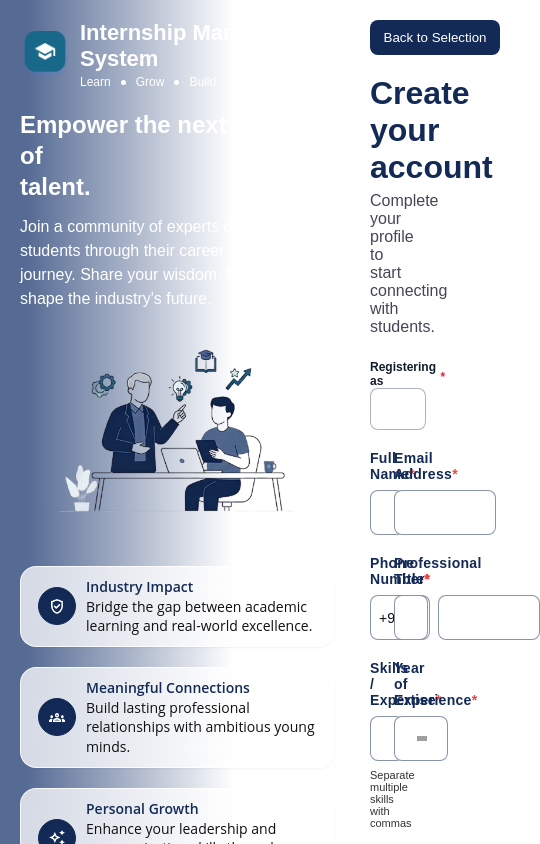
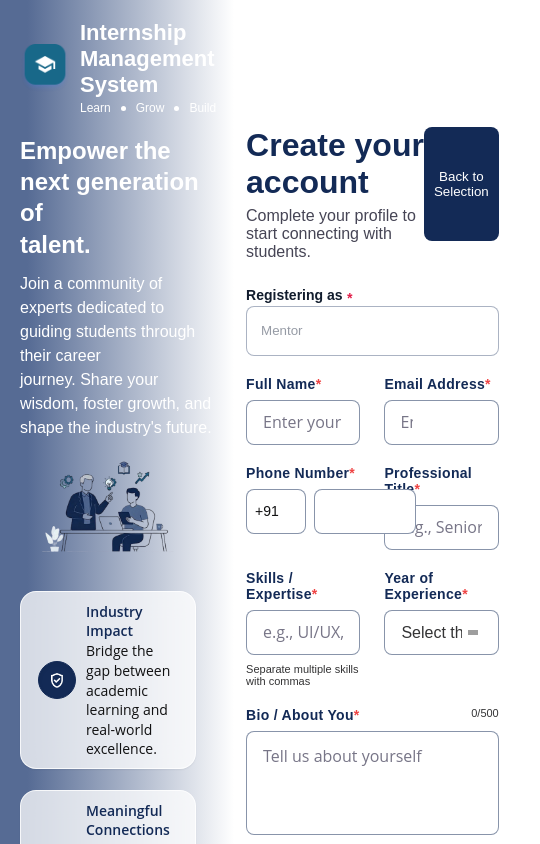
Before and after one commit to surendhari/ims-2.0, a React (Vite) app: page /MentorRegistration in a window 390 px wide. Shown: the top 844 px of the page, 540 px wide, since content can reach past the window. Built offline with nearby package versions, Linux system fonts and the light colour scheme; grey boxes are pictures that could not be loaded.

Commit message:
corrected the alignment and wrote the media quires

```diff
--- a/src/components-registration/AdminRegistration.jsx
+++ b/src/components-registration/AdminRegistration.jsx
@@ -29,7 +29,6 @@ const [verificationType, setVerificationType] = useState("");
 const [verificationValue, setVerificationValue] = useState("");
 
 const [isEmailVerified, setIsEmailVerified] = useState(false);
-const [isPhoneVerified, setIsPhoneVerified] = useState(false);
 
   const [errors, setErrors] = useState({});
   const [showPassword, setShowPassword] = useState(false);
@@ -102,19 +101,6 @@ const handleChange = (e) => {
   setFormData((prev) => ({
     ...prev,
     [name]: value,
-  }));
-
-  if (name === "email") {
-    setIsEmailVerified(false);
-  }
-
-  if (name === "phone") {
-    setIsPhoneVerified(false);
-  }
-
-  setErrors((prev) => ({
-    ...prev,
-    [name]: "",
   }));
 };
 
--- a/src/components-registration/InternRegistration.css
+++ b/src/components-registration/InternRegistration.css
@@ -3,14 +3,15 @@
   min-height: 100vh;
   background: linear-gradient(to left, #ffffff 35%, #566b93 93%);
   display: flex;
-  justify-content: center;
+  justify-content: space-around;
+  gap: 40px;
   margin: auto;
 }
 
 .ims-reg-left {
   display: flex;
   flex-direction: column;
-  width: 40%;
+  width: 500px;
   justify-content: flex-start;
   color: #fff;
   padding: 20px;
@@ -132,7 +133,7 @@
   padding: 20px;
   align-content: center;
   justify-content: center;
-  width: 60%;
+  width: 600px;
 
 }
 
@@ -180,7 +181,7 @@
   box-sizing: border-box;
   width: 100%;
   height: 45px;
-    border: 1px solid  #777587;
+  border: 1px solid  #777587;
   padding: 0 14px;
   border-radius: 8px;
   background: #fff;
@@ -312,14 +313,8 @@
   object-fit: contain;
 }
 
-.ims-reg-eye-shut {
-  display: none;
-  background: url('../assets/Login/Eye shut.png') center / contain no-repeat;
-}
 
-.ims-reg-eye-closed .ims-reg-eye-shut {
-  display: block;
-}
+
 
 .ims-reg-chevron,
 .ims-reg-file {
@@ -333,7 +328,7 @@
   height: 46px;
   border: 1px dashed #7dd3fc;
   border-radius: 8px;
-  background: #f8fbff;
+  background: #1767890D;
   font-family: 'Open Sans', sans-serif;
   font-size: 16px;
   color: #777587;
@@ -421,19 +416,41 @@
 }
 
 
-@media (max-width:1920){
-  .ims-reg-page {
-  height: 100%;
-  padding: 50px;
+
+
+
+@media screen and (max-width:1920px) {
+  .ims-reg-left{
+     max-width: 800px;
+     width: 50%;
+  }
+  .ims-reg-form{
+    max-width: 900px;
+      width: 50%;
+  }
+  .ims-reg-page{
+  display: flex;
   align-items: center;
-  justify-content: center;
-  display: flex;
+  width: 100%;
+  }
+  .ims-reg-art{
+    width: 600px;
+    height: auto;
+  }
+  .ims-reg-input,
+  .ims-reg-submit ,
+  .ims-reg-phone-code
+  .ims-reg-password,
+  .ims-reg-email ,
+  .ims-reg-phone ,
+  .ims-company-registration-form-drop-down,
+  .ims-reg-select-input{
+  height: 50px;
 
 }
 
-.ims-reg-art {
-  width: auto;
-  height: 400px;
+.ims-reg-label,
+.ims-reg-required {
+  font-size: 14px;
 }
-
 }
--- a/src/components-registration/MentorRegistration.css
+++ b/src/components-registration/MentorRegistration.css
@@ -1,25 +1,25 @@
 .ims-mentor-conatiner {
   display: flex;
-  justify-content: center;
+  justify-content:space-evenly;
   width: 100%;
-  max-width: 1920px;
+  gap: 30px;
   padding: 20px;
   margin: 0;
   min-height: 100vh;
   background: linear-gradient(to left, #FFFFFF 40%, #566B94 93%);
 }
 
-.ims-mentor-inner-container {
+.ims-mentor-backbtn-align{
   display: flex;
-  width: 50%;
-  height: auto;
+  justify-content: space-between;
+}
+.ims-mentor-left-section{
+  display: flex;
+  flex-direction: column;
+  max-width: 500px;
+  width: 100%;
 }
 
-
-.Ims-MentorRegister-leftcontent {
-  width: 50%;
-  height: auto;
-}
 
 
 .Ims-MentorRegister-main-content h2 {
@@ -134,11 +134,10 @@
 }
 
 .ims-mentor-right-section {
-  flex: 1;
-  width: 0;
-  min-width: 0;
-  height: auto;
-  box-sizing: border-box;
+  display: flex;
+  flex-direction: column;
+  max-width: 700px;
+  width: 100%;
 }
 
 .ims-mentor-header-conatiner {
@@ -629,14 +628,12 @@
     box-sizing: border-box;
   }
 
-  .ims-mentor-left-section,
-  .ims-mentor-right-section {
-    flex: 1;
-    width: 0;
-    min-width: 0;
-    height: auto;
-    margin-left: 0;
-    box-sizing: border-box;
+
+  .ims-mentor-left-section{
+
+  }
+  .ims-mentor-right-section{
+
   }
 
   .Ims-MentorRegister-leftcontent,
@@ -1160,3 +1157,18 @@
     line-height: 1.4;
   }
 }
+@media screen and (max-width: 1920px){
+  .ims-mentor-left-section{
+  max-width: 800px;
+  margin-bottom: 130px;
+}
+.ims-mentor-right-section{
+  max-width: 900px;
+}
+.ims-mentor-conatiner{
+  display: flex;
+  height: 100%;
+  align-items: center;
+}
+
+}
--- a/src/components-registration/MentorRegistration.jsx
+++ b/src/components-registration/MentorRegistration.jsx
@@ -92,48 +92,6 @@ const [verificationValue, setVerificationValue] = useState("");
       [name]: value,
     }));
 
-    if (name === "email") {
-      setVerifiedFields((prev) => ({
-        ...prev,
-        email: false,
-      }));
-    }
-
-    if (name === "phoneNumber" || name === "countryCode") {
-      setVerifiedFields((prev) => ({
-        ...prev,
-        phone: false,
-      }));
-    }
-
-    if (name === "bio") {
-      if (!value.trim()) {
-        setErrors((prev) => ({
-          ...prev,
-          bio: "Bio / About You is required",
-        }));
-      } else if (value.trim().length < 10) {
-        setErrors((prev) => ({
-          ...prev,
-          bio: "Bio must contain at least 10 characters",
-        }));
-      } else if (value.length > 500) {
-        setErrors((prev) => ({
-          ...prev,
-          bio: "Bio cannot exceed 500 characters",
-        }));
-      } else {
-        setErrors((prev) => ({
-          ...prev,
-          bio: "",
-        }));
-      }
-    } else {
-      setErrors((prev) => ({
-        ...prev,
-        [name]: "",
-      }));
-    }
   };
 
   const handleKeyDown = (e) => {
@@ -376,14 +334,9 @@ const handleVerifyPhone = () => {
         </div>
 </div>
         <div className="ims-mentor-right-section">
-            <button
-            type="button"
-            className="ims-mentor-backbtn"
-            onClick={() => navigate("/welcome")}
-          >
-            Back to Selection
-          </button>
-          <div className="ims-mentor-header-conatiner">
+
+          <div className="ims-mentor-backbtn-align">
+             <div className="ims-mentor-header-conatiner">
             <header className="ims-mentor-header">
               <h1>Create your account</h1>
               <p>Complete your profile to start connecting with students.</p>
@@ -392,6 +345,18 @@ const handleVerifyPhone = () => {
 
           </div>
 
+
+
+
+            <button
+            type="button"
+            className="ims-mentor-backbtn"
+            onClick={() => navigate("/welcome")}
+          >
+            Back to Selection
+          </button>
+
+ </div>
 
           <form onSubmit={handleSubmit} className="ims-mentor-reg-form">
 
```
